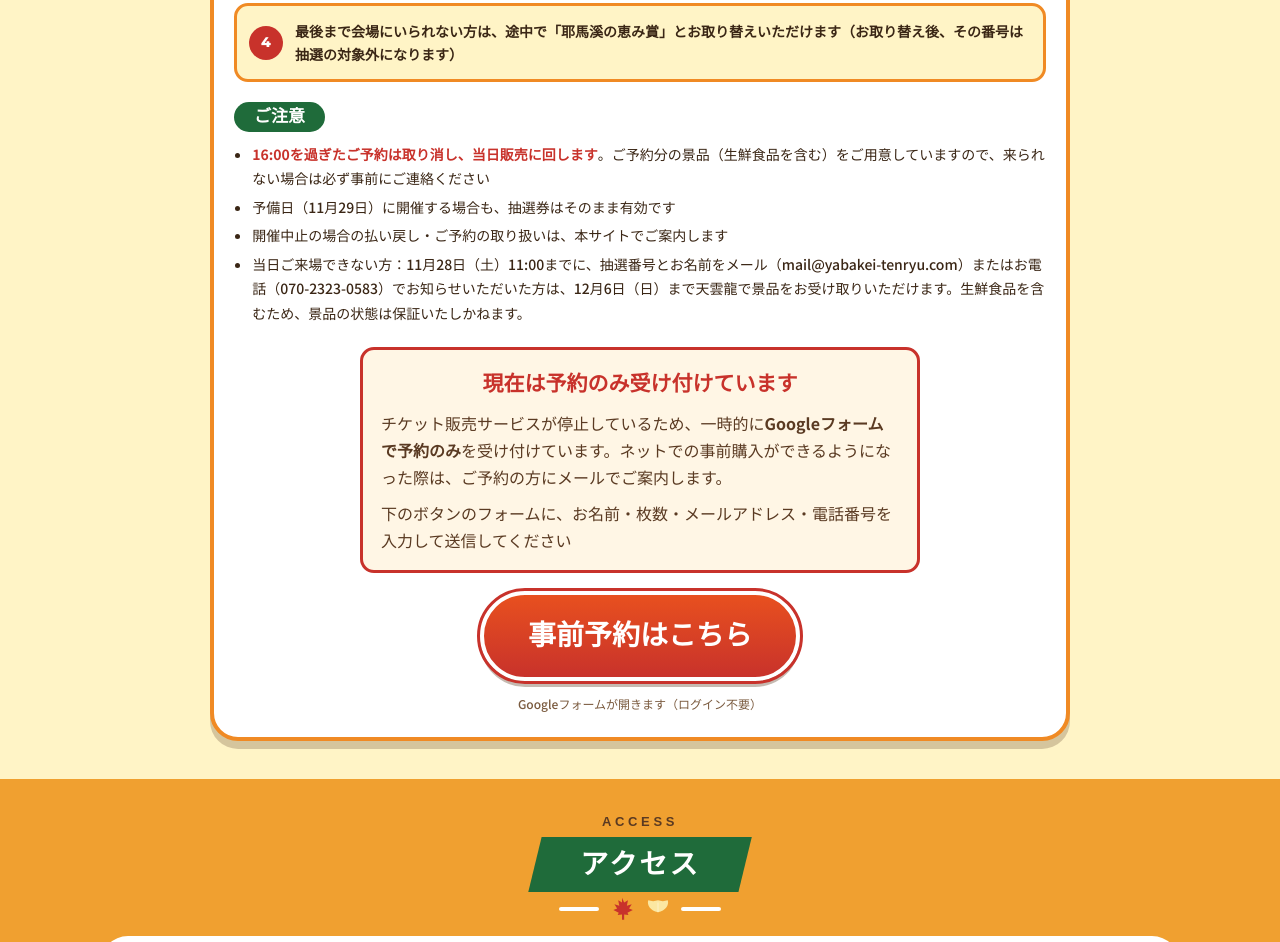
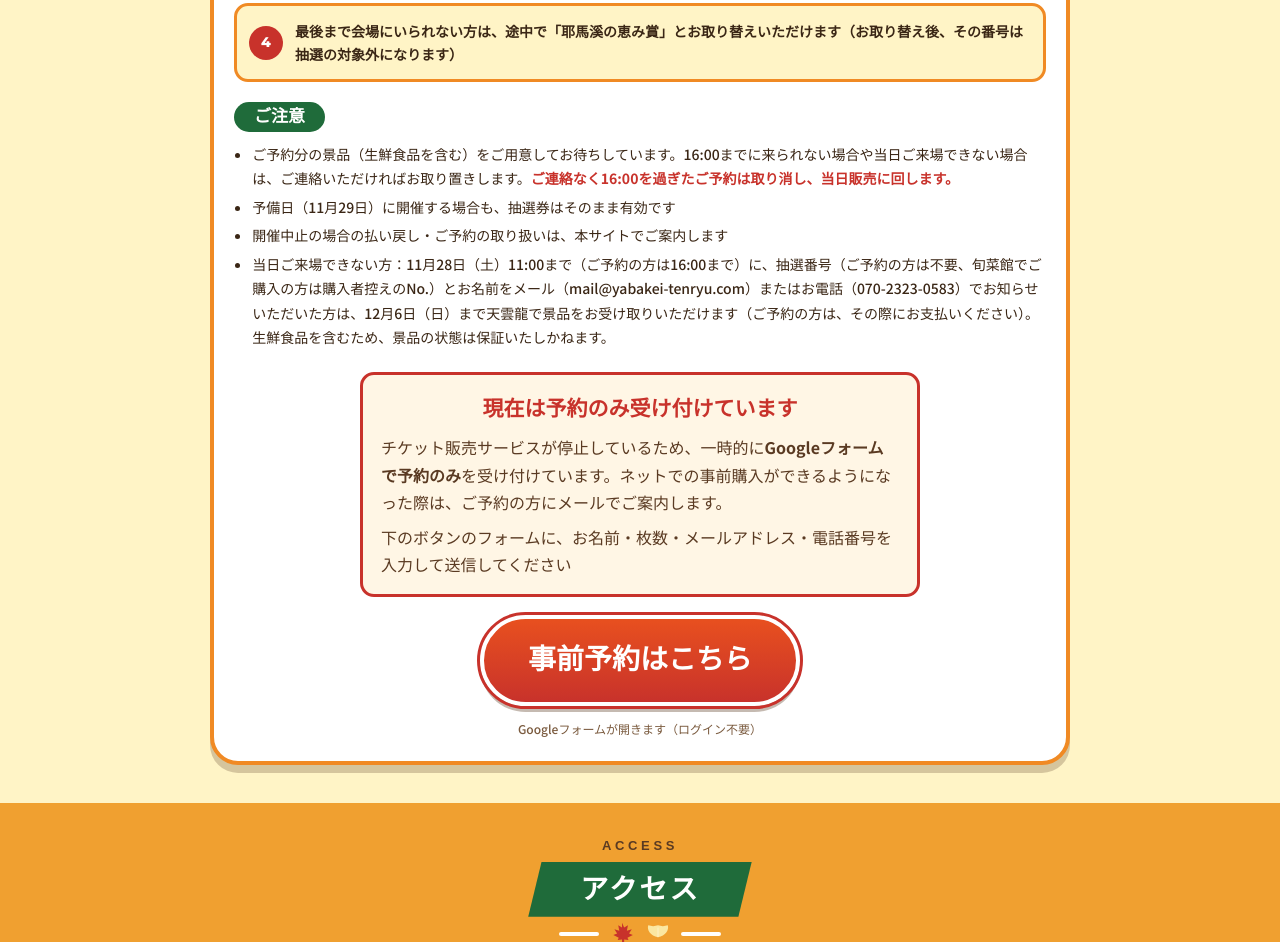
Before and after one commit to Ruki777/LP-yabakei-event-akimatsuri, a plain HTML site: page index.html in a window 1280 px wide. Shown: the part 4024-4966 px from the top of the page. Drawn offline with Linux system fonts and the light colour scheme; a web font is replaced by a local one.

Commit message:
「ご注意」を趣旨（連絡があれば取り置き、連絡なしの16時超えだけ取り消し）に合わせて書き換え、当日来られない方の案内を予約・旬菜館購入の方も含む1項目に
Co-Authored-By: Claude Opus 5.5 <noreply@anthropic.com>

```diff
--- a/index.html
+++ b/index.html
@@ -224,10 +224,10 @@
       </ol>
       <h3>ご注意</h3>
       <ul class="notes">
-        <li><span class="deadline">16:00を過ぎたご予約は取り消し、当日販売に回します</span>。ご予約分の景品（生鮮食品を含む）をご用意していますので、来られない場合は必ず事前にご連絡ください</li>
+        <li>ご予約分の景品（生鮮食品を含む）をご用意してお待ちしています。16:00までに来られない場合や当日ご来場できない場合は、ご連絡いただければお取り置きします。<span class="deadline">ご連絡なく16:00を過ぎたご予約は取り消し、当日販売に回します。</span></li>
         <li>予備日（11月29日）に開催する場合も、抽選券はそのまま有効です</li>
         <li>開催中止の場合の払い戻し・ご予約の取り扱いは、本サイトでご案内します</li>
-        <li>当日ご来場できない方：11月28日（土）11:00までに、抽選番号とお名前をメール（mail@yabakei-tenryu.com）またはお電話（070-2323-0583）でお知らせいただいた方は、12月6日（日）まで天雲龍で景品をお受け取りいただけます。生鮮食品を含むため、景品の状態は保証いたしかねます。</li>
+        <li>当日ご来場できない方：11月28日（土）11:00まで（ご予約の方は16:00まで）に、抽選番号（ご予約の方は不要、旬菜館でご購入の方は購入者控えのNo.）とお名前をメール（mail@yabakei-tenryu.com）またはお電話（070-2323-0583）でお知らせいただいた方は、12月6日（日）まで天雲龍で景品をお受け取りいただけます（ご予約の方は、その際にお支払いください）。生鮮食品を含むため、景品の状態は保証いたしかねます。</li>
       </ul>
     </div>
     <div class="buy-wrap">
```
